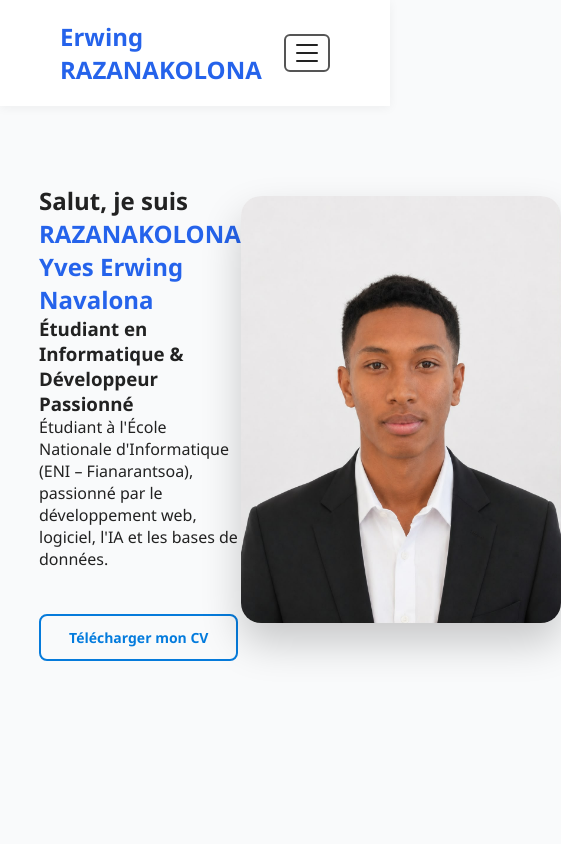
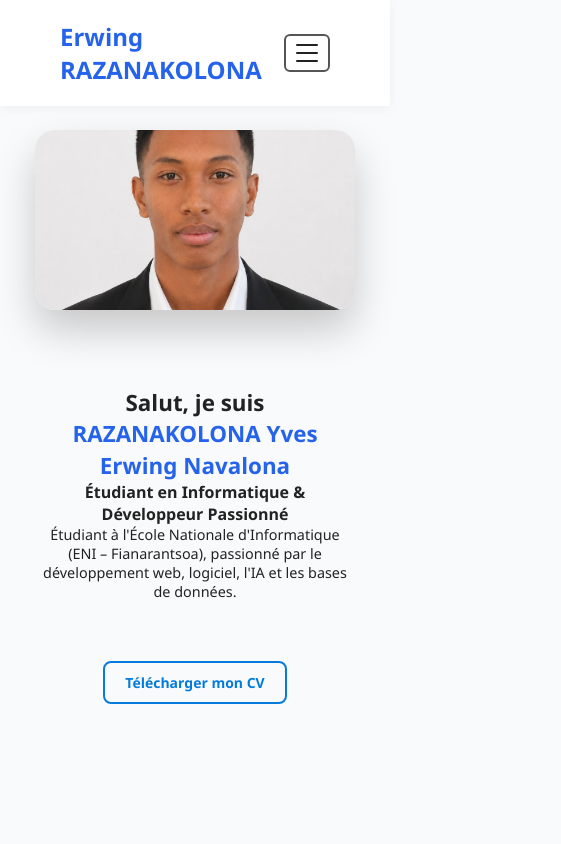
Before and after one commit to Erwing1234/Erwing-Razanakolona, a React (Vite) app: page / in a window 390 px wide. Shown: the top 844 px of the page, 561 px wide, since content can reach past the window. Built offline with nearby package versions, Linux system fonts and the light colour scheme.

Commit message:
correction

```diff
--- a/src/App.css
+++ b/src/App.css
@@ -61,8 +61,49 @@ button.nav-toggle span {
   transition: all 0.3s ease !important;
 }
 
-/* ── MOBILE ── */
 @media (max-width: 768px) {
+  /* HERO */
+  .hero {
+    flex-direction: column-reverse;
+    padding: 100px 6% 40px;
+    min-height: auto;
+    text-align: center;
+    gap: 1.5rem;
+  }
+
+  .hero img {
+    width: 180px;
+    height: 180px;
+    object-fit: cover;
+    border-radius: 50%;
+    animation: none;
+  }
+
+  .hero h1 {
+    font-size: 1.4rem;
+    line-height: 1.4;
+  }
+
+  .hero h3 {
+    font-size: 1rem;
+  }
+
+  .hero p {
+    font-size: 0.9rem;
+  }
+
+  .buttons {
+    display: flex;
+    justify-content: center;
+    margin-top: 1rem;
+  }
+
+  .btn.outline {
+    width: auto;
+    padding: 10px 20px;
+  }
+
+  /* NAVBAR */
   .navbar {
     flex-wrap: wrap;
     flex-direction: row;
```
